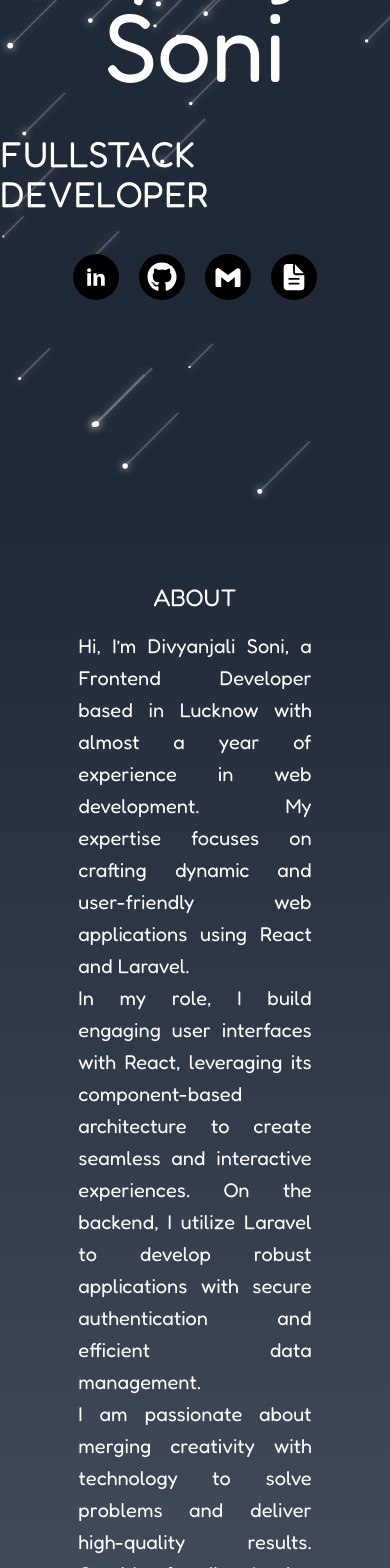
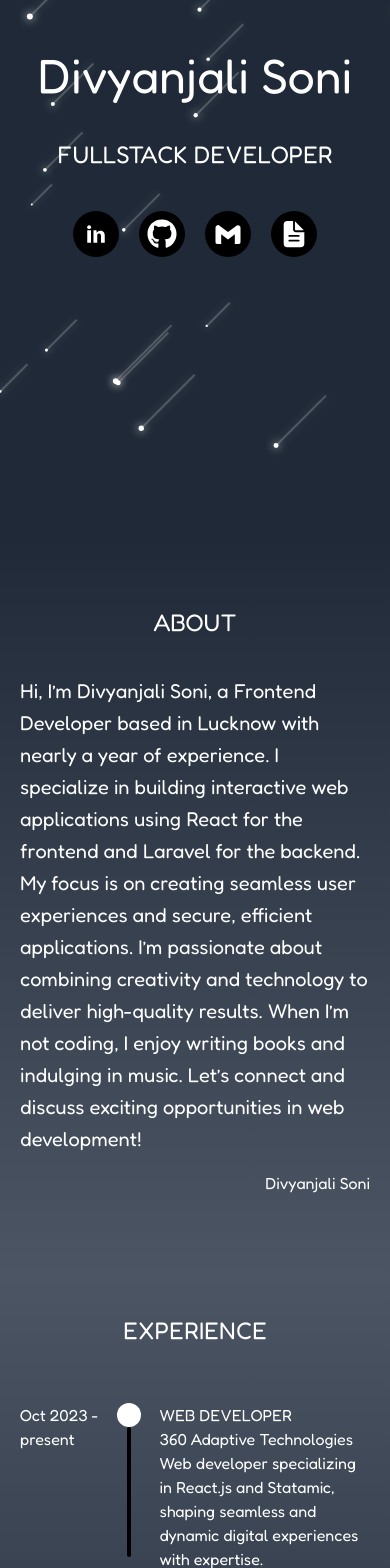
Before and after one commit to diyasoni1510/MyPortfolio, a Next.js app: page / in a window 390 px wide. Shown: the part 300-1868 px from the top of the page. Built offline with nearby package versions, Linux system fonts and the light colour scheme.

Commit message:
make it responsive

```diff
--- a/src/app/Components/FallingStarsWithLightTrail.jsx
+++ b/src/app/Components/FallingStarsWithLightTrail.jsx
@@ -7,7 +7,7 @@ import { IoDocumentText } from "react-icons/io5";
 const FallingStarsWithLightTrail = () => {
   const canvasRef = useRef(null);
   const [typedText, setTypedText] = useState("");
-  const fullText = "FULLSTACK DEVELOPER"; // Text to display with typewriter effect
+  const fullText = "FULLSTACK DEVELOPER";
 
   useEffect(() => {
     const canvas = canvasRef.current;
@@ -104,15 +104,15 @@ const FallingStarsWithLightTrail = () => {
   }, [fullText]);
 
   return (
-    <div className="relative w-full h-[95vh]">
+    <div className="relative w-full h-[98vh] md:h-[95vh]">
       <canvas
         ref={canvasRef}
         className="absolute inset-0"
         style={{ backgroundColor: "#1f2937",width:'100%' }} // Dark gray background
       ></canvas>
-      <div className="absolute w-full h-full top-0 flex flex-col justify-center items-center gap-10 z-10">
-        <h1 className="text-8xl text-center text-white">Divyanjali Soni</h1>
-        <h3 className="text-4xl text-white">{typedText}</h3>
+      <div className="absolute mt-10 md:mt-0 w-full h-full top-0 flex flex-col justify-center items-center gap-10 z-10">
+        <h1 className="text-5xl md:text-8xl text-center text-white">Divyanjali Soni</h1>
+        <h3 className="text-2xl md:text-4xl text-white">{typedText}</h3>
         <div className="contacts flex gap-5">
           <div className="bg-black rounded-full p-2 hover:scale-125 transition-all">
             <a href="#"><TiSocialLinkedin className="text-3xl text-white" /></a>
--- /dev/null
+++ b/src/app/Components/Footer.jsx
@@ -0,0 +1,23 @@
+import React from 'react'
+import { TiSocialLinkedin } from "react-icons/ti";
+import { FaGithub } from "react-icons/fa";
+import { BiLogoGmail } from "react-icons/bi";
+import { IoDocumentText } from "react-icons/io5";
+
+const Footer = () => {
+  return (
+    <div className='w-full py-5 gap-4 text-white px-5 md:px-20 bg-gray-800'>
+        <div className='flex flex-wrap justify-center gap-5'>
+            <a href="#" className='hover:text-gray-200'><BiLogoGmail className='inline mr-2'/>sonidiya126@gmail.com</a>
+            <div className='w-[2px] h-7 bg-black'></div>
+            <a href="#" className='hover:text-gray-200'><TiSocialLinkedin className='inline mr-2'/>Linkedin</a>
+            <div className='w-[2px] h-7 bg-black'></div>
+            <a href="#" className='hover:text-gray-200'><FaGithub className='inline mr-2'/>Github</a>
+            <div className='w-[2px] h-7 bg-black'></div>
+            <a href="#" className='hover:text-gray-200'><IoDocumentText className='inline mr-2'/>Resume</a>
+        </div>
+    </div>
+  )
+}
+
+export default Footer
--- a/src/app/Components/about.jsx
+++ b/src/app/Components/about.jsx
@@ -2,10 +2,9 @@ import React from "react";
 
 const about = () => {
   return (
-    <div className="w-full py-20 flex flex-col gap-4 text-white px-5 md:px-20 bg-no-repeat bg-cover bg-center bg-gradient-to-b from-gray-800 to-gray-600 "
-    >
-      <h1 className="text-2xl text-center ">ABOUT</h1>
-      <div className="text-xl leading-8 text-justify  w-2/3 mx-auto">
+    <div className="w-full py-20 flex flex-col gap-4 text-white px-5 md:px-20 bg-gradient-to-b from-gray-800 to-gray-600 ">
+      <h1 className="text-2xl text-center mb-5 md:mb-10 ">ABOUT</h1>
+      <div className="text-xl leading-8 md:text-justify hidden md:block md:w-2/3 mx-auto">
         <p>
           Hi, I’m Divyanjali Soni, a Frontend Developer based in Lucknow with
           almost a year of experience in web development. My expertise focuses
@@ -30,6 +29,18 @@ const about = () => {
           just want to discuss the latest in web development!
         </p>
       </div>
+      <div className="text-xl leading-8 md:text-justify block md:hidden mx-auto">
+        <p>
+          Hi, I’m Divyanjali Soni, a Frontend Developer based in Lucknow with
+          nearly a year of experience. I specialize in building interactive web
+          applications using React for the frontend and Laravel for the backend.
+          My focus is on creating seamless user experiences and secure,
+          efficient applications. I’m passionate about combining creativity and
+          technology to deliver high-quality results. When I’m not coding, I
+          enjoy writing books and indulging in music. Let’s connect and discuss
+          exciting opportunities in web development!
+        </p>
+      </div>
       <div className="flex flex-col items-end">
         <p>Divyanjali Soni</p>
         <img src=""></img>
--- a/src/app/Components/experience.jsx
+++ b/src/app/Components/experience.jsx
@@ -2,14 +2,14 @@ import React from "react";
 
 const experience = () => {
   return (
-    <div className="w-full py-20 flex flex-col gap-4 text-white px-5 md:px-20 justify-center items-center bg-cover bg-bottom bg-no-repeat  bg-gradient-to-b from-gray-600 to-gray-800"
+    <div className="w-full py-10 flex flex-col gap-4 text-white px-5 md:px-20 justify-center items-center  bg-gradient-to-b from-gray-600 to-gray-800"
 
     >
-      <h1 className={`text-2xl text-center section-head`}>EXPERIENCE</h1>
-      <div className="flex flex-col  w-2/3">
+      <h1 className={`text-2xl text-center section-head mb-10`}>EXPERIENCE</h1>
+      <div className="flex flex-col md:w-2/3">
         <div className="job flex gap-1">
-          <div className="text-xs w-1/4">
-            Oct 2023 -<br /> present
+          <div className="w-1/4">
+            Oct 2023 - present
           </div>
           <div className="flex flex-col  items-center w-1/6">
             <div className="w-6 h-6 flex-shrink-0 rounded-full bg-white"></div>
@@ -27,8 +27,8 @@ const experience = () => {
           </div>
         </div>
         <div className="job flex gap-1">
-          <div className="text-xs w-1/4">
-            June 2023 -<br /> Oct 2023
+          <div className="w-1/4">
+            June 2023 - Oct 2023
           </div>
           <div className="flex flex-col  items-center w-1/6">
             <div className="w-6 h-6 flex-shrink-0 rounded-full bg-white"></div>
@@ -46,8 +46,8 @@ const experience = () => {
           </div>
         </div>
         <div className="job flex gap-1">
-          <div className="text-xs w-1/4">
-            May 2023 -<br /> July 2023
+          <div className="w-1/4">
+            May 2023 - July 2023
           </div>
           <div className="flex flex-col  items-center w-1/6">
             <div className="w-6 h-6 flex-shrink-0 rounded-full bg-white"></div>
--- a/src/app/Components/myProjects.jsx
+++ b/src/app/Components/myProjects.jsx
@@ -4,7 +4,7 @@ import { VscGithub } from "react-icons/vsc";
 
 const projectInfo = [
   {
-    name: "CHAT APP",
+    name: "SOCIAL MEDIA",
     image: "/social-media.jpg",
     codeLink: "https://github.com/diyasoni1510/Gupshup",
     desc: "Social Media: Nextjs social media web Application, user-friendly, real-time messaging, JWT-based security, ensuring responsiveness, prioritizing seamless communication.",
@@ -31,9 +31,9 @@ const projectInfo = [
 
 const myProjects = () => {
   return (
-    <div className="w-full py-20 flex flex-col gap-4 text-white px-5 md:px-20 bg-cover bg-bottom bg-no-repeat"
+    <div className="w-full py-10 flex flex-col gap-4 text-white px-5 md:px-20 bg-cover bg-bottom bg-no-repeat"
     style={{backgroundImage:`url('/about-wave-bg2.svg')`}}>
-      <h1 className="text-2xl text-center ">MY PROJECTS</h1>
+      <h1 className="text-2xl text-center mb-10">MY PROJECTS</h1>
       <div className="grid grid-cols-3 gap-5 justify-center items-center">
         {projectInfo.map((project, index) => {
           return (
@@ -41,8 +41,8 @@ const myProjects = () => {
               key={index}
               className="col-span-3 flex justify-center items-center"
             >
-              <div className=" w-2/3 max-h-[300px] flex gap-10 justify-center items-center bg-gradient-to-t from-white to-gray-700 text-black p-4">
-                <div className="relative max-h-[300px] ">
+              <div className=" md:w-2/3 md:max-h-[300px] grid grid-cols-3 gap-10 justify-center items-center bg-gradient-to-t from-white to-gray-700 text-black p-4">
+                <div className="col-span-3 md:col-span-1 relative max-h-[300px] ">
                   <img
                     src={project.image}
                     alt=""
@@ -54,7 +54,7 @@ const myProjects = () => {
                     </p>
                   </div>
                 </div>
-                <div className="flex flex-col gap-5">
+                <div className="col-span-3 md:col-span-2 flex flex-col gap-5">
                   <p>{project.desc}</p>
                   <Link
                     href={project.codeLink}
--- a/src/app/Components/skills.jsx
+++ b/src/app/Components/skills.jsx
@@ -66,44 +66,44 @@ const skillsImages = [
 
 const skills = () => {
   return (
-    <div className="w-full py-20 flex flex-col gap-4 text-white px-5 md:px-20 justify-center items-center"
+    <div className="w-full py-10 flex flex-col gap-4 text-white px-5 md:px-20 justify-center items-center"
     >
-      <h1 className="text-2xl text-center text-white">TECH STACK</h1>
-      <div className="grid grid-cols-5 justify-center items-center w-2/3">
-        <div className="col-span-3 text-xl">
+      <h1 className="text-2xl text-center text-white mb-10">TECH STACK</h1>
+      <div className="grid grid-cols-5 justify-center items-center gap-5 md:gap-0 md:w-2/3">
+        <div className="col-span-5 md:col-span-3 text-xl">
           <ul className="list-none flex flex-col gap-4">
             <li>
               <div className="flex flex-col">
-                <p className="font-semibold">Frontend Skills: </p>
-                <p>React, Nextjs, Tailwind CSS, Bootstrap</p>
+                <p className="font-normal underline">Frontend Skills: </p>
+                <p className="font-light">React, Nextjs, Tailwind CSS, Bootstrap</p>
               </div>
             </li>
             <li>
               <div className="flex flex-col">
-                <p className="font-semibold">Backend Skills: </p>
-                <p>Laravel, Mongodb, Express, Mysql, Jquery, Ajax</p>
+                <p className="font-normal underline">Backend Skills: </p>
+                <p className="font-light">Laravel, Mongodb, Express, Mysql, Jquery, Ajax</p>
               </div>
             </li>
             <li>
               <div className="flex flex-col">
-                <p className="font-semibold">Tools & Technologies: </p>
-                <p>Git, VS code</p>
+                <p className="font-normal underline">Tools & Technologies: </p>
+                <p className="font-light">Git, VS code</p>
               </div>
             </li>
             <li>
               <div className="flex flex-col">
-                <p className="font-semibold">Soft Skills: </p>
-                <p>Communication, Leadershir, Mentorship</p>
+                <p className="font-normal underline">Soft Skills: </p>
+                <p className="font-light">Communication, Leadershir, Mentorship</p>
               </div>
             </li>
           </ul>
         </div>
-        <div className="col-span-2">
-          <div className="flex flex-wrap justify-center items-center gap-2 pt-2">
+        <div className="col-span-5 md:col-span-2">
+          <div className="grid grid-cols-4 justify-center items-center gap-2 pt-2">
             {skillsImages.map(({ image, name }) => {
               return (
                 <div
-                  className="w-20 h-20 bg-gray-700 rounded-lg flex flex-col gap-2 justify-center items-center "
+                  className="col-span-1 w-20 h-20 bg-gray-700 rounded-lg flex flex-col gap-2 justify-center items-center "
                   key={name}
                 >
                   <div className="w-1/3 h-1/3 relative">
--- a/src/app/page.tsx
+++ b/src/app/page.tsx
@@ -8,6 +8,7 @@ import Link from "next/link";
 import About from "./Components/about";
 import Divider from "./Components/divider";
 import Skills from "./Components/skills";
+import Footer from "./Components/Footer";
 import FallingStars from "./Components/FallingStars";
 import FallingStarsWithLight from "./Components/FallingStarsWithLight";
 import FallingStarsWithLightTrail from "./Components/FallingStarsWithLightTrail";
@@ -15,8 +16,6 @@ import MyProjects from "./Components/myProjects";
 import Experience from "./Components/experience";
 import Contact from "./Components/contact";
 
-import { FaSquareInstagram } from "react-icons/fa6";
-import { SiInstagram } from "react-icons/si";
 
 const Homepage = () => {
   return (
@@ -30,8 +29,9 @@ const Homepage = () => {
         <Skills/>
         <Divider />
         <MyProjects />
-        {/*<Divider />
-          <Contact /> */}
+        {/* <Divider /> */}
+        <Footer/>
+         {/* <Contact /> */}
       </div>
     </>
   );
```
